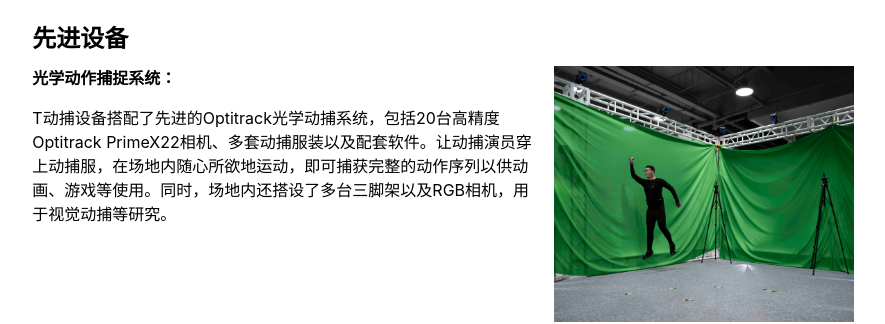
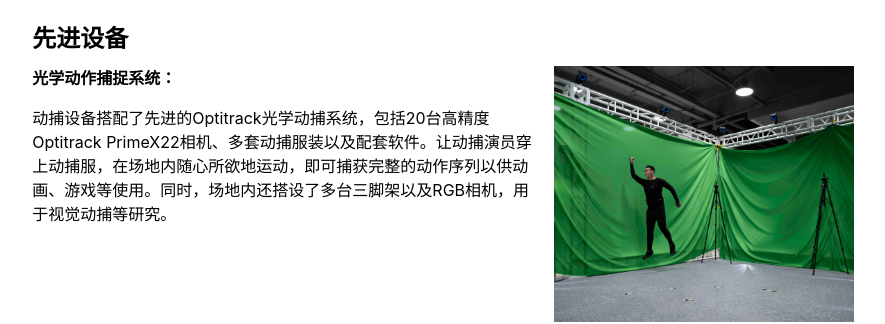
Before and after one commit to SJTU-AIGC/cn, a Jekyll site: the page built from joinus.md, in a window 1280 px wide and 900 px high, scrolled down 963 px. Shown: the part 152-476 px from the top of the window, without its empty margins (197-1082 px from the left). Built offline with Jekyll 4.4.1, drawn with Linux system fonts in a browser that asks for light colours; grey boxes are pictures that could not be loaded.

```diff
--- a/_layouts/joinus.html
+++ b/_layouts/joinus.html
@@ -34,7 +34,7 @@ layout: default
     <div class="flex-container">
         <div class="flex-text">
             <p><strong>光学动作捕捉系统：</strong></p>
-            <p>T动捕设备搭配了先进的Optitrack光学动捕系统，包括20台高精度Optitrack PrimeX22相机、多套动捕服装以及配套软件。让动捕演员穿上动捕服，在场地内随心所欲地运动，即可捕获完整的动作序列以供动画、游戏等使用。同时，场地内还搭设了多台三脚架以及RGB相机，用于视觉动捕等研究。</p>
+            <p>动捕设备搭配了先进的Optitrack光学动捕系统，包括20台高精度Optitrack PrimeX22相机、多套动捕服装以及配套软件。让动捕演员穿上动捕服，在场地内随心所欲地运动，即可捕获完整的动作序列以供动画、游戏等使用。同时，场地内还搭设了多台三脚架以及RGB相机，用于视觉动捕等研究。</p>
         </div>
         <div class="flex-image">
             <img src="assets/img/joinus/motioncapture.jpg" alt="光学动作捕捉系统" style="max-width: 100%; height: auto; width: 300px;">
```
